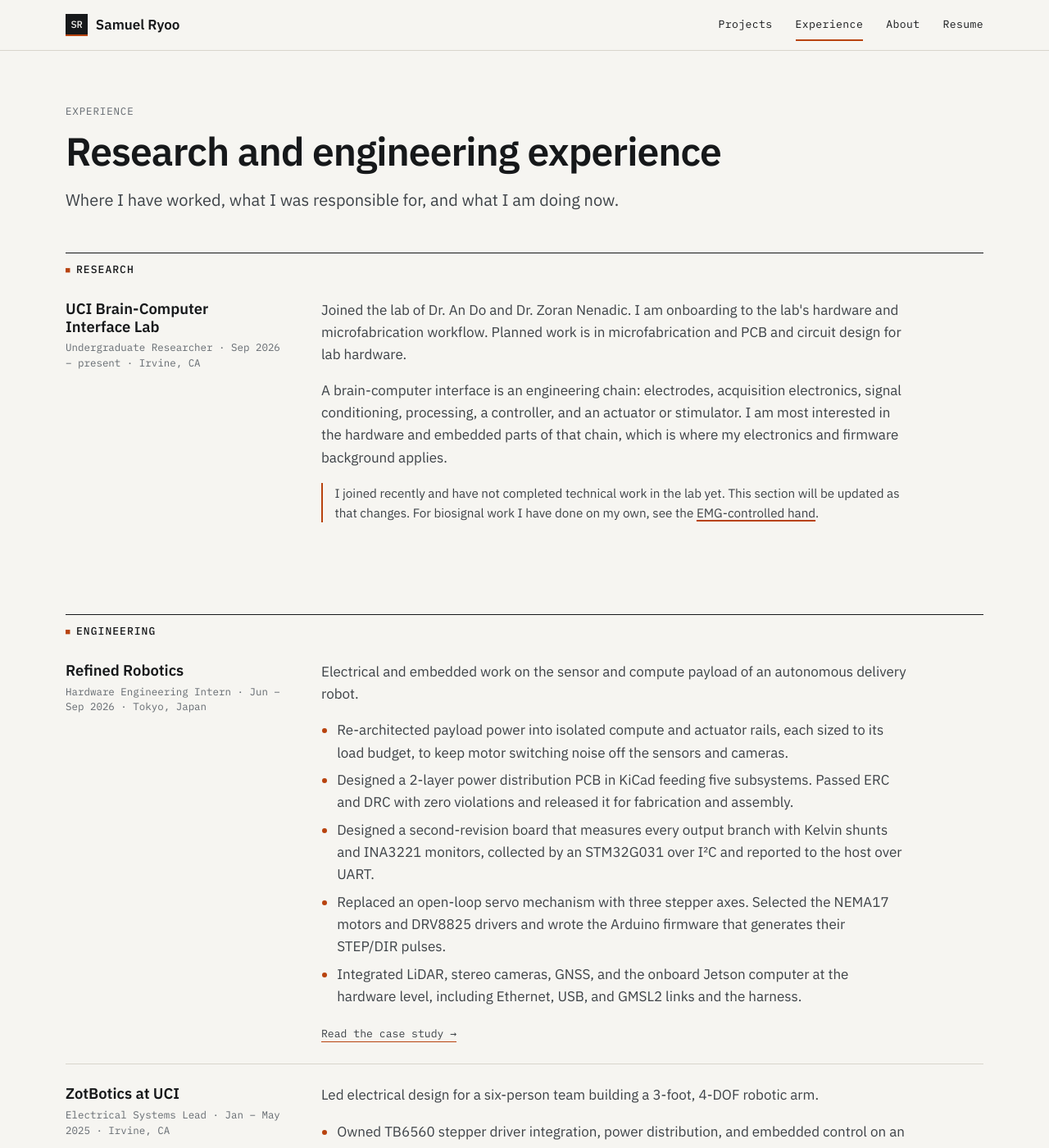
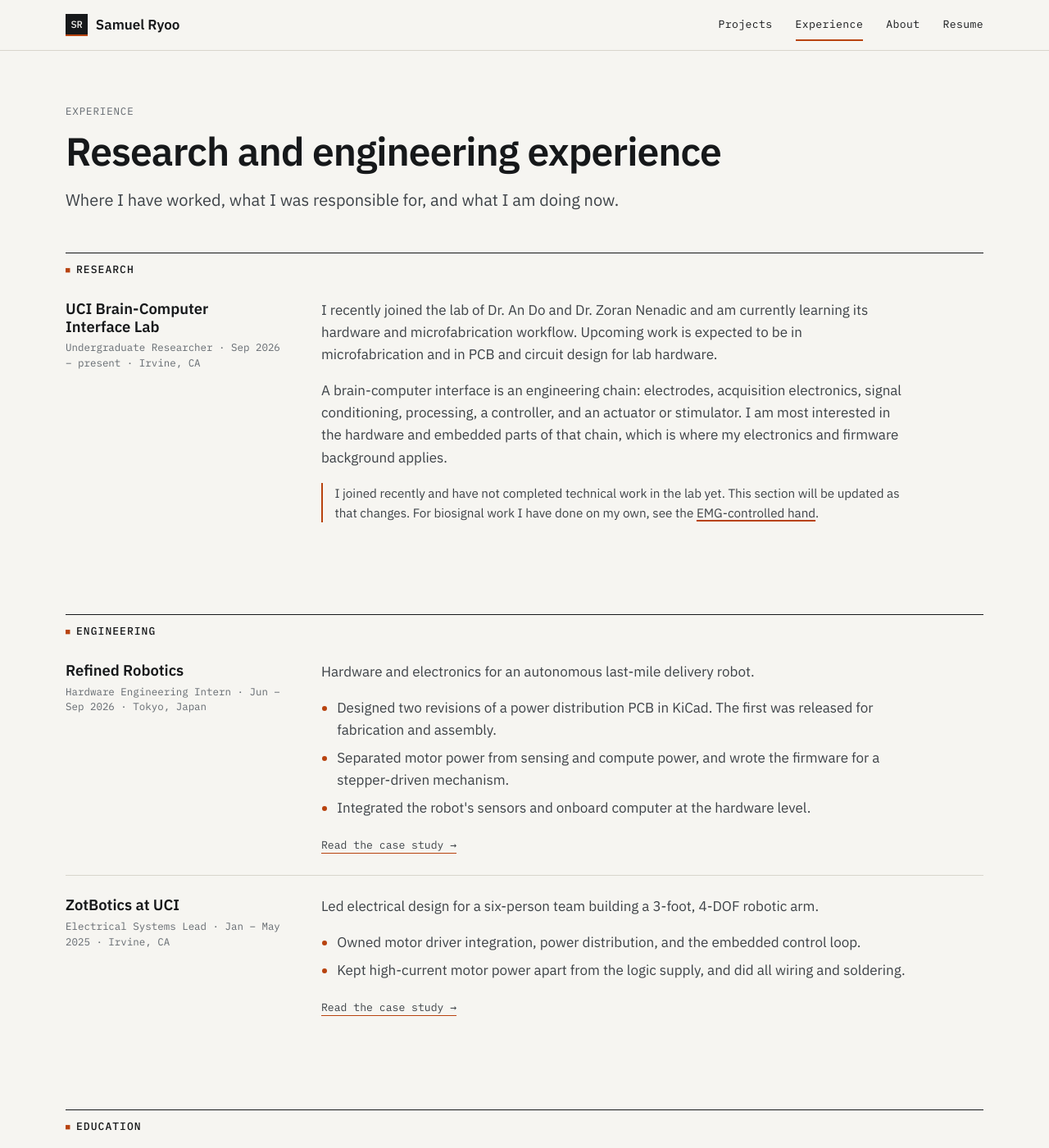
Before and after one commit to samuelryoo/samuelryoo.github.io, a Jekyll site: the page built from pages/experience.html, in a window 1280 px wide and 1400 px high. Shown: the whole window at 82% size. Built offline with Jekyll 4.4.1, drawn with Linux system fonts in a browser that asks for light colours; some of the changed lines change nothing that is shown; some of the changed text lies outside the part shown.

Commit message:
Add files via upload

```diff
--- /dev/null
+++ b/_data/about_photos.yml
@@ -0,0 +1,20 @@
+# Personal photos for the "Off the bench" section of the About page.
+# Add a file with the matching name to assets/img/about/ and it appears. Missing files stay hidden.
+- file: guitar.jpg
+  alt: Samuel playing acoustic guitar
+  caption: Guitar
+- file: golf.jpg
+  alt: Samuel on the golf course
+  caption: Golf
+- file: dodgers.jpg
+  alt: At a Dodgers game
+  caption: Dodger Stadium
+- file: cooking.jpg
+  alt: Something Samuel cooked
+  caption: Cooking
+- file: san-gabriels.jpg
+  alt: Backpacking in the San Gabriel Mountains
+  caption: San Gabriel Mountains
+- file: tokyo.jpg
+  alt: Tokyo, summer 2026
+  caption: Tokyo, 2026
--- a/_data/experience.yml
+++ b/_data/experience.yml
@@ -1,27 +1,28 @@
 # Experience shown on the home page and /experience/.
 # section: research | work | leadership
+# Keep `points` to three or fewer; the detail belongs in the linked case study.
 - org: UCI Brain-Computer Interface Lab
   role: Undergraduate Researcher
   dates: Sep 2026 – present
   location: Irvine, CA
   section: research
+  brief: Recently joined. Getting started on the lab's hardware and microfabrication workflow.
   summary: >-
-    Joined the lab of Dr. An Do and Dr. Zoran Nenadic. I am onboarding to the lab's hardware and
-    microfabrication workflow. Planned work is in microfabrication and PCB and circuit design for
-    lab hardware.
+    I recently joined the lab of Dr. An Do and Dr. Zoran Nenadic and am currently learning its
+    hardware and microfabrication workflow. Upcoming work is expected to be in microfabrication
+    and in PCB and circuit design for lab hardware.
 
 - org: Refined Robotics
   role: Hardware Engineering Intern
   dates: Jun – Sep 2026
   location: Tokyo, Japan
   section: work
-  summary: Electrical and embedded work on the sensor and compute payload of an autonomous delivery robot.
+  brief: Power distribution, PCB design, and motor integration for an autonomous delivery robot.
+  summary: Hardware and electronics for an autonomous last-mile delivery robot.
   points:
-    - Re-architected payload power into isolated compute and actuator rails, each sized to its load budget, to keep motor switching noise off the sensors and cameras.
-    - Designed a 2-layer power distribution PCB in KiCad feeding five subsystems. Passed ERC and DRC with zero violations and released it for fabrication and assembly.
-    - Designed a second-revision board that measures every output branch with Kelvin shunts and INA3221 monitors, collected by an STM32G031 over I²C and reported to the host over UART.
-    - Replaced an open-loop servo mechanism with three stepper axes. Selected the NEMA17 motors and DRV8825 drivers and wrote the Arduino firmware that generates their STEP/DIR pulses.
-    - Integrated LiDAR, stereo cameras, GNSS, and the onboard Jetson computer at the hardware level, including Ethernet, USB, and GMSL2 links and the harness.
+    - Designed two revisions of a power distribution PCB in KiCad. The first was released for fabrication and assembly.
+    - Separated motor power from sensing and compute power, and wrote the firmware for a stepper-driven mechanism.
+    - Integrated the robot's sensors and onboard computer at the hardware level.
   project: delivery-robot-payload
 
 - org: ZotBotics at UCI
@@ -29,12 +30,11 @@
   dates: Jan – May 2025
   location: Irvine, CA
   section: work
+  brief: Led electrical design for a six-person team building a 4-DOF robotic arm.
   summary: Led electrical design for a six-person team building a 3-foot, 4-DOF robotic arm.
   points:
-    - Owned TB6560 stepper driver integration, power distribution, and embedded control on an Arduino Mega 2560 with a RAMPS shield.
-    - Isolated the high-current motor supply from the 5 V logic rail and added EMI filtering at the AC inlet.
-    - Wrote the C/C++ control loop that generates STEP/DIR pulses for the joints and PWM for the gripper, with limit switches enforcing travel limits.
-    - Completed all wiring and soldering for the control and power circuitry.
+    - Owned motor driver integration, power distribution, and the embedded control loop.
+    - Kept high-current motor power apart from the logic supply, and did all wiring and soldering.
   project: robot-arm
 
 - org: Making an Impact
--- /dev/null
+++ b/_data/home_strip.yml
@@ -0,0 +1,14 @@
+# The three photos under the home page hero. Files live in assets/img/home/.
+# Swap a file (same name) or edit an entry to change the strip.
+- file: soldering.jpg
+  alt: Soldering a small board held under a magnifier in a helping-hands clamp
+  caption: At the bench
+  project: simon
+- file: ground-station.jpg
+  alt: Laptop running a ground station map with drone electronics wired up beside it
+  caption: UAV ground station
+  project: UAV
+- file: motor-drivers.jpg
+  alt: Row of stepper motor drivers with heatsinks wired to a power supply and breadboard
+  caption: Motor drivers, robotic arm
+  project: robot-arm
--- /dev/null
+++ b/_data/path.yml
@@ -0,0 +1,16 @@
+# The short engineering story on the About page. One line each.
+- when: "2025"
+  stage: First builds
+  text: Led the electrical work on a robotic arm with ZotBotics.
+- when: "2025"
+  stage: Embedded systems
+  text: Wrote bare-metal firmware on an AVR microcontroller and built a RISC-V processor in Verilog.
+- when: "2025"
+  stage: Things that fly
+  text: Set up the radio and telemetry links on a multirotor.
+- when: "2026"
+  stage: Tokyo
+  text: Spent a summer as a hardware engineering intern on an autonomous delivery robot.
+- when: "Now"
+  stage: Neuroengineering
+  text: Recently joined UC Irvine's Brain-Computer Interface Lab, and building an EMG-controlled hand.
--- a/_data/skills.yml
+++ b/_data/skills.yml
@@ -1,12 +1,12 @@
-# Toolchain shown on the home and About pages. Only list things you can explain in an interview.
+# Toolchain shown on the About page. Only list things you can explain in an interview.
 - group: Languages
   items: [C, C++, Embedded C, Python, Verilog]
-- group: Microcontrollers
-  items: [ATmega32, ESP32, STM32, Arduino]
+- group: MCUs
+  items: [ATmega32, ESP32, Arduino]
 - group: Firmware
   items: [Bare-metal register-level code, Interrupt-driven design, Hardware timers, Stepper and servo control]
 - group: Hardware
-  items: [Schematic capture and PCB layout, Power distribution, Decoupling, Current sensing, Wiring and harnessing, Soldering]
+  items: [Schematic capture and PCB layout, Power distribution, Wiring and harnessing, Soldering]
 - group: Interfaces
   items: [UART, I²C, PWM, GPIO]
 - group: Tools
```
